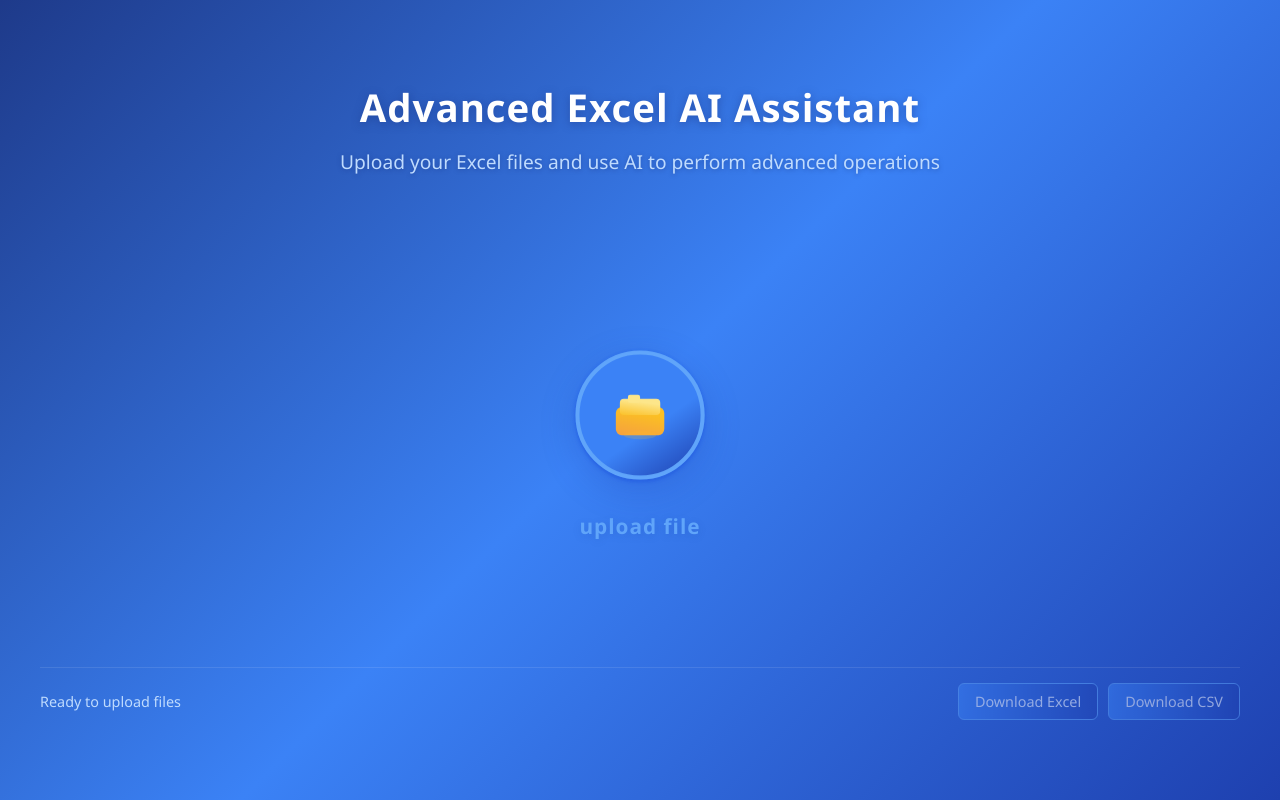
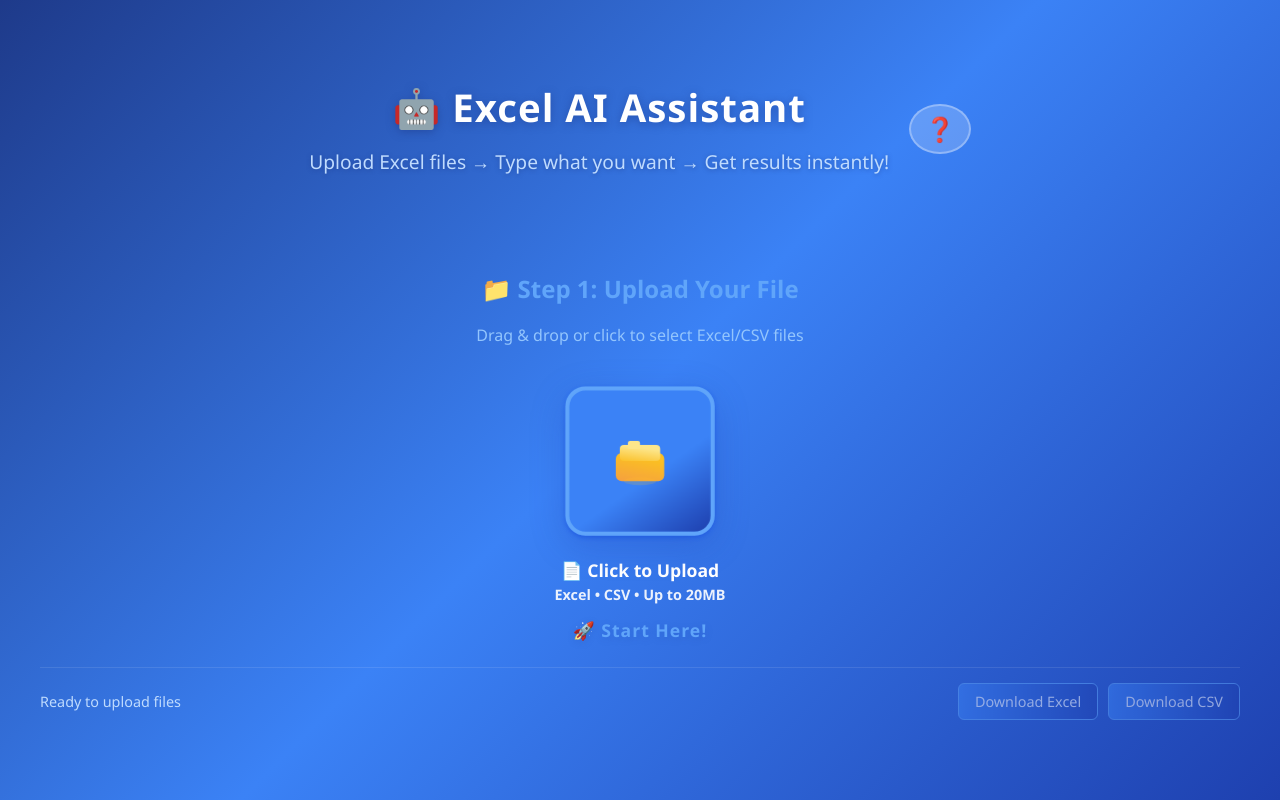
Before and after one commit to BizzMaverick/advexcelAI, a React (Vite) app: page / in a window 1280 px wide. Both pictures are taken after a click on the button "Let's Begin". Built offline with nearby package versions, Linux system fonts and the light colour scheme; a web font is replaced by a local one.

Commit message:
🎨 Major UI overhaul: Make app beginner-friendly with clear guidance and examples

```diff
--- a/src/App.tsx
+++ b/src/App.tsx
@@ -3,6 +3,7 @@ import './App.css';
 import { AIService } from './services/aiService';
 import LandingPage from './LandingPage';
 import ResizableTable from './components/ResizableTable';
+import HelpPanel from './components/HelpPanel';
 import * as XLSX from 'xlsx';
 import { Bar, Line, Pie } from 'react-chartjs-2';
 import {
@@ -101,6 +102,7 @@ function App() {
   const [contextMenuSheet, setContextMenuSheet] = useState<number | null>(null);
   const [contextMenuAnchor, setContextMenuAnchor] = useState<{ x: number; y: number } | null>(null);
   const contextMenuRef = useRef<HTMLDivElement | null>(null);
+  const [showHelp, setShowHelp] = useState(false);
 
 
 
@@ -134,7 +136,11 @@ function App() {
       if (err instanceof Error) {
         // Check if it's a server connection error
         if (err.message.includes('Server error') || err.message.includes('Network error')) {
-          setAiError(`${err.message}\n\nTo fix this:\n1. Make sure the backend server is running (npm start)\n2. Check if port 5001 is available\n3. Verify your OpenAI API key is set in .env file`);
+          setAiError(`${err.message}\n\nTo fix this:\n1. Make sure the backend server is running (npm start)\n2. Check if port 5001 is available\n3. Verify your AI API key is set in .env file`);
+        } else if (err.message.includes('Rate limit') || err.message.includes('429')) {
+          setAiError('Rate limit exceeded. Gemini free tier allows 15 requests/minute. Please wait a moment and try again.');
+        } else if (err.message.includes('quota') || err.message.includes('QUOTA')) {
+          setAiError('API quota exceeded. You may have reached your monthly limit. Try again later or check your Gemini API usage.');
         } else {
           setAiError(err.message || 'AI processing failed');
         }
@@ -370,6 +376,8 @@ function App() {
           padding: 'clamp(10px, 2vw, 20px) 0',
           fontFamily: 'Hammersmith One, "Segoe UI", "Roboto", "Helvetica Neue", "Arial", sans-serif'
         }}>
+          <div style={{ display: 'flex', alignItems: 'center', justifyContent: 'center', gap: '20px' }}>
+            <div>
               <h1 style={{
                 fontSize: 'clamp(1.3rem, 4vw, 2.4rem)',
                 fontWeight: 700,
@@ -378,7 +386,7 @@ function App() {
                 marginBottom: '10px',
                 letterSpacing: 1,
                 fontFamily: 'Hammersmith One, "Segoe UI", "Roboto", "Helvetica Neue", "Arial", sans-serif'
-          }}>Advanced Excel AI Assistant</h1>
+              }}>🤖 Excel AI Assistant</h1>
               <p style={{
                 fontSize: 'clamp(0.9rem, 2vw, 1.2rem)',
                 color: '#bfdbfe',
@@ -386,7 +394,29 @@ function App() {
                 textShadow: '0 1px 4px rgba(30, 58, 138, 0.5)',
                 lineHeight: 1.6,
                 fontFamily: 'Hammersmith One, "Segoe UI", "Roboto", "Helvetica Neue", "Arial", sans-serif'
-          }}>Upload your Excel files and use AI to perform advanced operations</p>
+              }}>Upload Excel files → Type what you want → Get results instantly!</p>
+            </div>
+            <button
+              onClick={() => setShowHelp(true)}
+              style={{
+                background: 'rgba(255,255,255,0.2)',
+                border: '2px solid rgba(255,255,255,0.3)',
+                borderRadius: '50%',
+                width: '50px',
+                height: '50px',
+                color: 'white',
+                fontSize: '24px',
+                cursor: 'pointer',
+                display: 'flex',
+                alignItems: 'center',
+                justifyContent: 'center',
+                transition: 'all 0.2s'
+              }}
+              onMouseOver={e => e.currentTarget.style.background = 'rgba(255,255,255,0.3)'}
+              onMouseOut={e => e.currentTarget.style.background = 'rgba(255,255,255,0.2)'}
+              title="Need help? Click for examples!"
+            >❓</button>
+          </div>
         </div>
 
         <div style={{ flex: 1 }}>
@@ -420,15 +450,20 @@ function App() {
               minHeight: '400px',
               width: '100%'
             }}>
+              <div style={{ textAlign: 'center', marginBottom: '20px' }}>
+                <h2 style={{ color: '#60a5fa', fontSize: '1.5rem', marginBottom: '8px' }}>📁 Step 1: Upload Your File</h2>
+                <p style={{ color: '#93c5fd', fontSize: '1rem', marginBottom: '20px' }}>Drag & drop or click to select Excel/CSV files</p>
+              </div>
               <div
                 onClick={() => document.getElementById('file-input')?.click()}
                 style={{
-                  width: 120,
-                  height: 120,
-                  borderRadius: '50%',
+                  width: 140,
+                  height: 140,
+                  borderRadius: '20px',
                   background: 'linear-gradient(145deg, #3b82f6 60%, #1e40af 100%)',
                   boxShadow: '0 8px 32px 0 rgba(30,64,175,0.25), 0 1.5px 4px 0 #2563eb',
                   display: 'flex',
+                  flexDirection: 'column',
                   alignItems: 'center',
                   justifyContent: 'center',
                   cursor: 'pointer',
@@ -441,7 +476,7 @@ function App() {
                 }}
                 onMouseEnter={e => e.currentTarget.style.transform = 'scale(1.08)'}
                 onMouseLeave={e => e.currentTarget.style.transform = 'scale(1)'}
-                title="Click to upload file"
+                title="Click to upload your Excel or CSV file"
               >
                 {/* SVG 3D Folder Icon */}
                 <svg width="64" height="64" viewBox="0 0 64 64" fill="none" xmlns="http://www.w3.org/2000/svg">
@@ -505,14 +540,24 @@ function App() {
                 }}
               />
               <div style={{
-                fontSize: '1.3rem',
+                fontSize: '1.1rem',
+                color: '#ffffff',
+                fontWeight: 600,
+                textAlign: 'center',
+                lineHeight: '1.3'
+              }}>
+                📄 Click to Upload<br/>
+                <span style={{ fontSize: '0.9rem', opacity: 0.9 }}>Excel • CSV • Up to 20MB</span>
+              </div>
+              <div style={{
+                fontSize: '1.1rem',
                 color: '#60a5fa',
                 fontWeight: 700,
-                marginTop: 8,
+                marginTop: 12,
                 letterSpacing: 1,
                 textShadow: '0 2px 8px rgba(30, 58, 138, 0.15)'
               }}>
-                upload file
+                🚀 Start Here!
               </div>
               {fileError && <div style={{ color: '#f87171', marginTop: 8 }}>{fileError}</div>}
               <style>{`
--- /dev/null
+++ b/src/components/HelpPanel.tsx
@@ -0,0 +1,96 @@
+import React from 'react';
+
+interface HelpPanelProps {
+  isVisible: boolean;
+  onClose: () => void;
+}
+
+const HelpPanel: React.FC<HelpPanelProps> = ({ isVisible, onClose }) => {
+  if (!isVisible) return null;
+
+  return (
+    <div style={{
+      position: 'fixed',
+      top: 0,
+      right: 0,
+      width: '400px',
+      height: '100vh',
+      background: 'white',
+      boxShadow: '-4px 0 12px rgba(0,0,0,0.1)',
+      zIndex: 1000,
+      overflow: 'auto',
+      padding: '20px'
+    }}>
+      <div style={{ display: 'flex', justifyContent: 'space-between', alignItems: 'center', marginBottom: '20px' }}>
+        <h2 style={{ margin: 0, color: '#1f2937' }}>💡 How to Use</h2>
+        <button onClick={onClose} style={{
+          background: 'none',
+          border: 'none',
+          fontSize: '24px',
+          cursor: 'pointer',
+          color: '#6b7280'
+        }}>×</button>
+      </div>
+
+      <div style={{ lineHeight: '1.6', color: '#374151' }}>
+        <h3 style={{ color: '#1f2937', marginTop: '0' }}>🚀 Quick Start</h3>
+        <ol style={{ paddingLeft: '20px' }}>
+          <li><strong>Upload</strong> your Excel/CSV file</li>
+          <li><strong>Type</strong> what you want to do in plain English</li>
+          <li><strong>Press Enter</strong> or click "Go"</li>
+          <li><strong>Download</strong> your results</li>
+        </ol>
+
+        <h3 style={{ color: '#1f2937' }}>💬 Example Commands</h3>
+
+        <h4 style={{ color: '#3b82f6', marginBottom: '8px' }}>📊 Data Analysis</h4>
+        <ul style={{ paddingLeft: '20px', marginBottom: '16px' }}>
+          <li>"sum the salary column"</li>
+          <li>"calculate average age"</li>
+          <li>"count how many engineers"</li>
+        </ul>
+
+        <h4 style={{ color: '#10b981', marginBottom: '8px' }}>🎨 Formatting</h4>
+        <ul style={{ paddingLeft: '20px', marginBottom: '16px' }}>
+          <li>"highlight row 1 in red"</li>
+          <li>"make all managers bold"</li>
+          <li>"color engineering department blue"</li>
+        </ul>
+
+        <h4 style={{ color: '#f59e0b', marginBottom: '8px' }}>🔍 Filtering & Sorting</h4>
+        <ul style={{ paddingLeft: '20px', marginBottom: '16px' }}>
+          <li>"show only employees under 30"</li>
+          <li>"filter salary greater than 70000"</li>
+          <li>"sort by age ascending"</li>
+        </ul>
+
+        <h4 style={{ color: '#8b5cf6', marginBottom: '8px' }}>📈 Advanced</h4>
+        <ul style={{ paddingLeft: '20px', marginBottom: '16px' }}>
+          <li>"create pivot table by department"</li>
+          <li>"add VLOOKUP formula"</li>
+          <li>"generate sales report"</li>
+        </ul>
+
+        <h3 style={{ color: '#1f2937' }}>⚡ Tips</h3>
+        <ul style={{ paddingLeft: '20px' }}>
+          <li><strong>Be specific:</strong> "highlight excellent performers" vs "highlight column 1"</li>
+          <li><strong>Use numbers:</strong> "salary > 50000" vs "high salary"</li>
+          <li><strong>Wait between requests:</strong> Free AI has 15 requests/minute limit</li>
+          <li><strong>Keep files under 5MB</strong> for best performance</li>
+        </ul>
+
+        <div style={{
+          background: '#fef3c7',
+          border: '1px solid #f59e0b',
+          borderRadius: '8px',
+          padding: '12px',
+          marginTop: '20px'
+        }}>
+          <strong>💡 Pro Tip:</strong> Start with simple commands like "sum column B" to test, then try more complex operations!
+        </div>
+      </div>
+    </div>
+  );
+};
+
+export default HelpPanel;
```
Also changed, not shown: openai-proxy-gemini.js (+30 -4 lines), 1 other file (tests, documents, lock files or other folders). Lines whose indentation alone changed are shown as unchanged.
